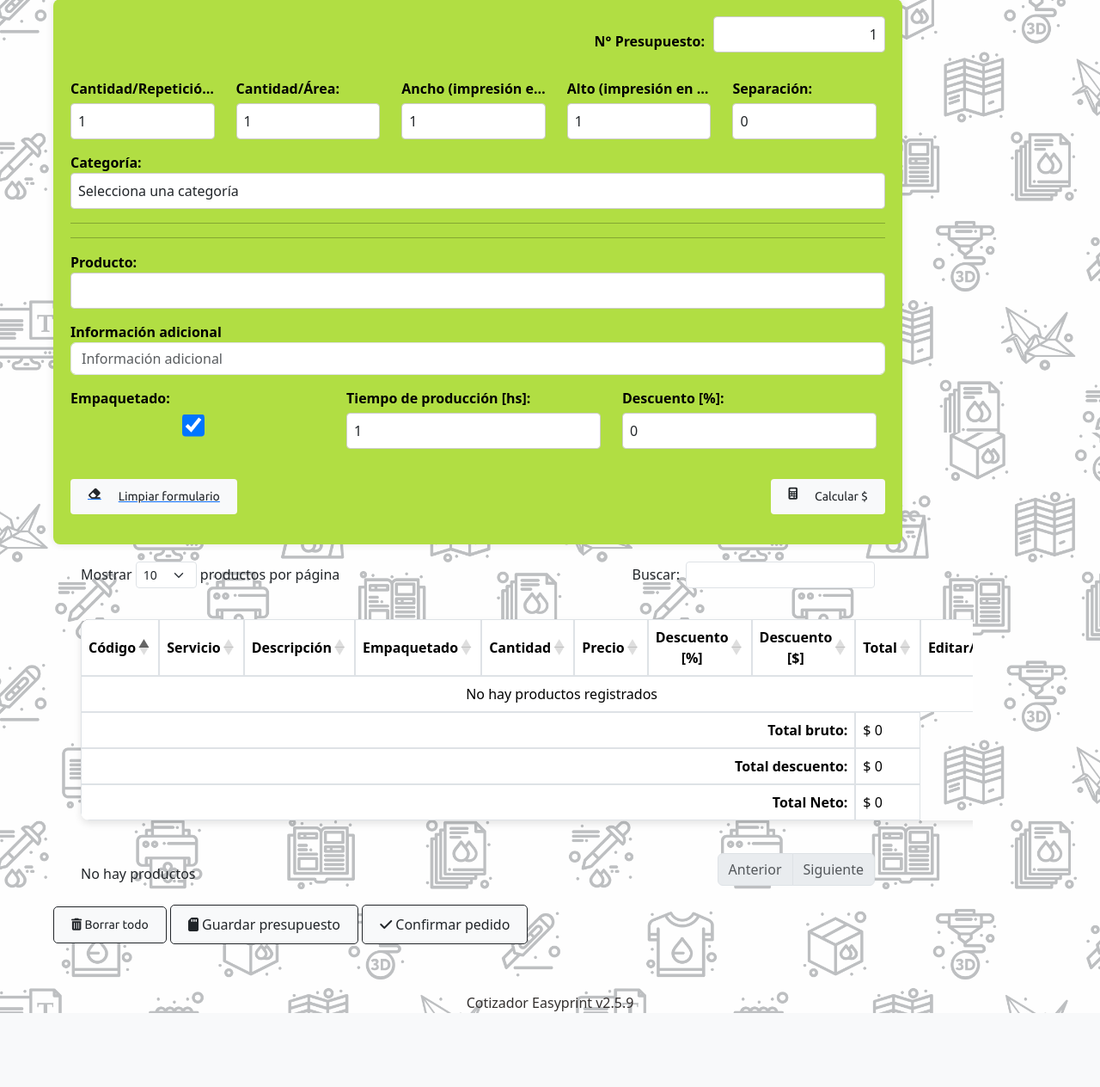
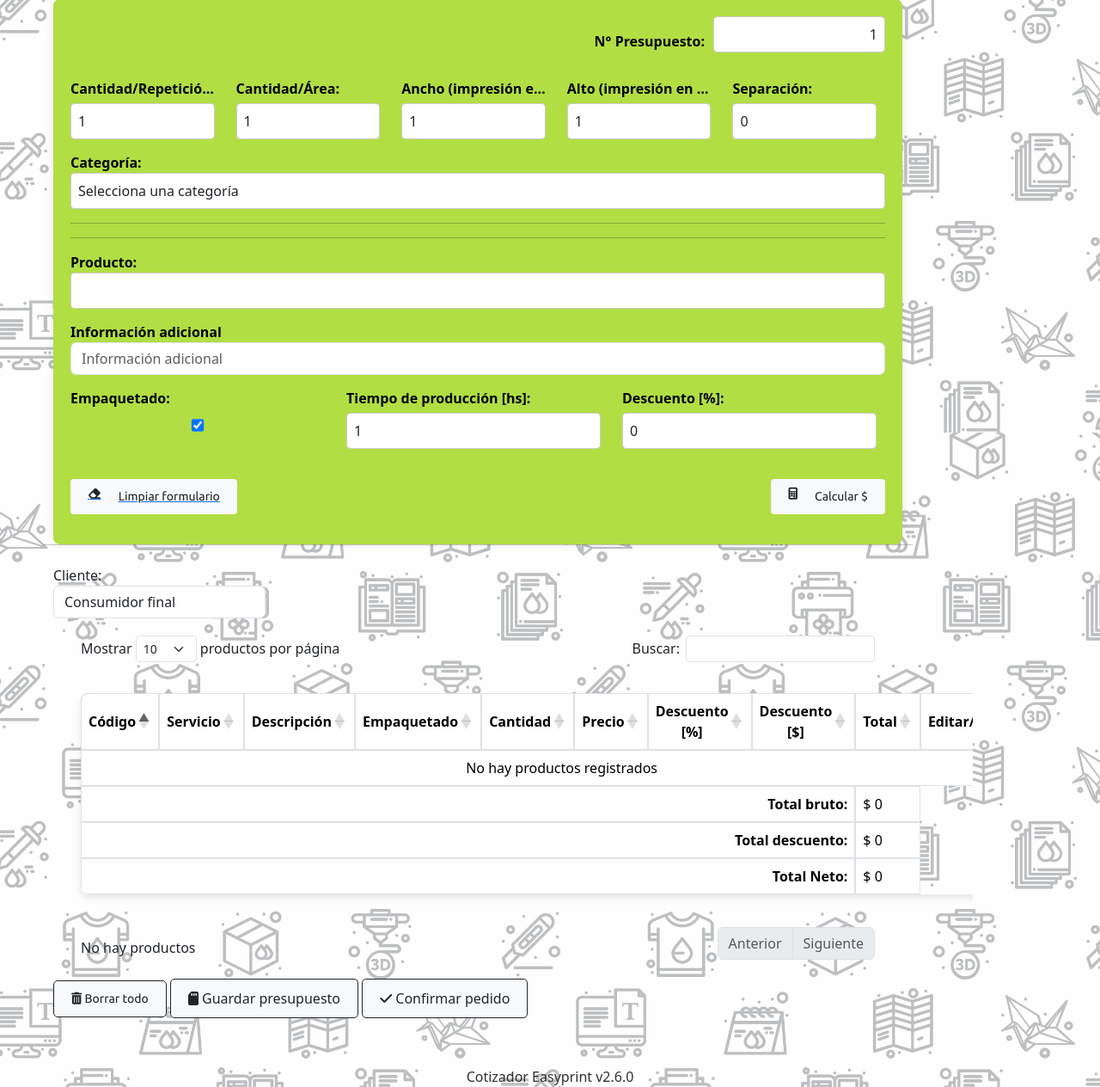
Before and after one commit to ralatigano/EasyPrint, a Django app: page /presupuestos/inicio/ in a window 1280 px wide. Shown: the part 366-1630 px from the top of the page at 86% size. Before the commit the page ends 1544 px from the top, so only its background shows below. Run offline with Django 5.2, Linux system fonts and the light colour scheme; the visitor is signed in with stand-in values (Sample User, id 1); data comes from the database, SQL or seed files in the repository; data that the repository does not hold is empty; some libraries are stand-ins or nearby versions.

Commit message:
Versión 2.6.0

```diff
--- a/core/static/core/css/Index.css
+++ b/core/static/core/css/Index.css
@@ -86,14 +86,16 @@
 
 /* Estilo especial para el checkbox */
 .agregados .form-group input[type="checkbox"] {
-    transform: scale(1.5); /* Aumenta el tamaño del checkbox */
+    transform: scale(1.1); /* Aumenta el tamaño del checkbox */
     margin-top: 8px; /* Alinea verticalmente con el label */
+    margin-right: 5px;
+    margin-left: 5px;
 }
 
 /* Ajustar el tamaño mínimo de los form-groups */
 .agregados .form-group.col-md-4 {
     flex: 1; /* Todos los elementos ocupan el mismo espacio */
-    min-width: 150px; /* Ajusta el tamaño mínimo para evitar que se achiquen demasiado */
+    /*min-width: 150px;  Ajusta el tamaño mínimo para evitar que se achiquen demasiado */
 }
 
 /* Ajuste adicional para evitar que los elementos se solapen */
@@ -163,12 +165,6 @@
 #nueva_cotizacion_form .form-group:last-child {
     display: flex;
     justify-content: space-between;
-}
-
-/* Checkbox empaquetado más grande */
-#nueva_cotizacion_form input[type="checkbox"] {
-    transform: scale(2);
-    margin-right: 10px;
 }
 
 /* Inputs de tiempo de producción y descuento iguales */
@@ -281,23 +277,6 @@ table th, table td {
     color: white;
 }
 
-
-
-/* #calcularCantPorHojaModal #cant_resultado,
-#calcularCantPorHojaModal #cant_hojas,
-#calcularCantPorHojaModal #area_ocupada{
-    font-weight: bold;
-    font-size: 1.5rem;
-} */
-
-/* #grafico_contenedor {
-    max-width: 100%;
-    height: auto;
-    display: block;
-    margin: 0 auto;
-    gap: 5px;
-} */
-
 .hidden {
     display: none;
 }
@@ -330,10 +309,6 @@ table th, table td {
     margin-bottom: 10px;
 }
 
-/* .btn-plus {
-    background-color: transparent;
-    border: none;
-    color: #000;
-    font-size: 1.2em;
-    cursor: pointer;
-} */
+.cliente-field{
+    max-width: 25%;
+}
--- a/core/static/core/js/Index.js
+++ b/core/static/core/js/Index.js
@@ -262,27 +262,27 @@ document.addEventListener("DOMContentLoaded", function () {
         let algoritmoActual = $('#btn-regenerar').data('algoritmo');
         generarGrafico(algoritmoActual);
     });
-    //Botón que permite regenerar el gráfico utilizando el algoritmo MaxRects o Guillotine
+    //Botón que permite regenerar el gráfico utilizando el algoritmo MaxRects o Skyline
     $('#btn-regenerar').click(function (event) {
         event.preventDefault();  // Evita cualquier comportamiento predeterminado
 
 
         let algoritmoActual = $(this).data('algoritmo');
-        let nuevoAlgoritmo = algoritmoActual === 'Guillotine' ? 'MaxRects' : 'Guillotine';
+        let nuevoAlgoritmo = algoritmoActual === 'Skyline' ? 'MaxRects' : 'Skyline';
 
 
-        let nuevoTooltip = algoritmoActual === 'Guillotine'
+        let nuevoTooltip = algoritmoActual === 'Skyline'
             ? "Volver a graficar priorizando el posterior corte de la hoja"
             : "Volver a graficar priorizando la cantidad de elementos que caben";
 
-        let nuevoIcono = nuevoAlgoritmo === 'Guillotine'
-            ? '<i class="fa-solid fa-cubes-stacked"></i>'
-            : '<i class="fa-solid fa-scissors"></i>';
+        // let nuevoIcono = nuevoAlgoritmo === 'Skyline'
+        //     ? '<i class="fa-solid fa-cubes-stacked"></i>'
+        //     : '<i class="fa-solid fa-scissors"></i>';
 
         // Actualiza el botón
         $(this).data('algoritmo', nuevoAlgoritmo); // Actualiza el algoritmo
         $(this).attr('title', nuevoTooltip).tooltip('show'); // Actualiza el tooltip
-        $(this).find('i').replaceWith(nuevoIcono); // Cambia el ícono en el botón
+        //$(this).find('i').replaceWith(nuevoIcono); // Cambia el ícono en el botón
 
         // Confirmar que se está invocando generarGrafico
         generarGrafico(nuevoAlgoritmo); // Regenera el gráfico con el nuevo algoritmo
@@ -341,3 +341,64 @@ function obtenerRango(cantidadHojas) {
     }
     return '';
 }
+
+//Función que intercepta la llamada a guardar presupuesto para pasar el nombre del cliente al backend.
+function guardarPresupuesto() {
+  // Obtener el valor actual del input de cliente
+  var clientValue = document.getElementById('cliente').value;
+  console.log("Valor del input cliente:", clientValue);
+
+  // Construir la URL base para la petición
+  var baseUrl = "/presupuestos/guardarPresupuesto";
+
+  // Agregar el parámetro del cliente a la URL
+  var fullUrl = baseUrl + '?cliente=' + encodeURIComponent(clientValue);
+  console.log("URL construida:", fullUrl);
+
+  // Realizar la petición fetch (GET en este caso)
+  fetch(fullUrl)
+    .then(function(response) {
+      if (!response.ok) {
+        throw new Error("Error en la respuesta HTTP: " + response.status);
+      }
+      return response.text();  // O response.json(), según lo que retorne tu vista
+    })
+    .then(function(data) {
+      console.log("Respuesta del servidor:", data);
+      // Aquí podrías redireccionar, actualizar alguna parte de la interfaz, etc.
+      // Por ejemplo, redireccionar a la lista de presupuestos:
+      window.location.href = "/presupuestos";
+    })
+    .catch(function(error) {
+      console.error("Error en la petición:", error);
+    });
+}
+
+function completarPedido() {
+  // Obtener el valor actual del input de cliente
+  var clientValue = document.getElementById('cliente').value;
+
+  // Construir la URL base para la petición
+  var baseUrl = "/pedidos/completarPedido";
+
+  // Agregar el parámetro del cliente a la URL
+  var fullUrl = baseUrl + '?cliente=' + encodeURIComponent(clientValue);
+
+  // Realizar la petición fetch (GET en este caso)
+  fetch(fullUrl)
+    .then(function(response) {
+      if (!response.ok) {
+        throw new Error("Error en la respuesta HTTP: " + response.status);
+      }
+      return response.text();  // O response.json(), según lo que retorne tu vista
+    })
+    .then(function(data) {
+      console.log("Respuesta del servidor:", data);
+      // Aquí podrías redireccionar, actualizar alguna parte de la interfaz, etc.
+      // Por ejemplo, redireccionar a la lista de presupuestos:
+      window.location.href = "/pedidos/completarPedido";
+    })
+    .catch(function(error) {
+      console.error("Error en la petición:", error);
+    });
+}
--- a/core/templates/core/base.html
+++ b/core/templates/core/base.html
@@ -129,7 +129,7 @@
             {% block footer %}
               <!--Aquí va el pie del contenido de cada plantilla-->
             {% endblock %}
-            <div class="version"> Cotizador Easyprint v2.5.9 </div>
+            <div class="version"> Cotizador Easyprint v2.6.0 </div>
           </div>
         </footer>
       </div>
--- a/core/templates/pedidos/completar_pedido.html
+++ b/core/templates/pedidos/completar_pedido.html
@@ -22,7 +22,7 @@
                                 {% csrf_token %}
                                 <div class="form-group cliente">
                                     <label for="cliente" style="font-weight: bold; color:white">Cliente:</label>
-                                    <input type="text" id="cliente" name="cliente" class="form-control" placeholder="Cliente" value="{{cliente}}" readonly>
+                                    <input type="text" id="cliente" name="cliente" class="form-control" placeholder="Cliente" value="{{cliente}}">
                                 </div>
                                 <div class="form-group n_pedido">
                                     <label for="n_pedido" style="font-weight: bold; color:white">N° Pedido</label>
--- a/core/templates/presupuestos/inicio.html
+++ b/core/templates/presupuestos/inicio.html
@@ -84,7 +84,7 @@
                                     <button id="btnDescargarGrafico" class=" btn btn-grafico btn-dark"><i class="fa-solid fa-download" type="button"type="button"></i></button>
                                     <button id="btnBorrarGrafico" class="btn btn-grafico btn-dark"><i class="fa-solid fa-trash-can" type="button"></i></button>
                                     <button id="btn-regenerar" class="btn btn-grafico btn-dark" data-algoritmo="MaxRects" data-toggle="tooltip" title="">
-                                        <i class="fa-solid fa-scissors"></i>
+                                        <i class="fa-solid fa-arrows-rotate"></i>
                                     </button>
                                 </div>
                             </div>
@@ -141,9 +141,15 @@
                         </div>
                     </form>
                 </div>
-
+                <br>
+                <hr>
+                <br>
                 <div class="container">
                     <div class="col-sm-12 col-md-12 col-lg-12 col-xl-12">
+                        <div class="cliente-field">
+                            <label for="cliente">Cliente:</label>
+                            <input type="text" id="cliente" name="cliente" class="form-control" value="{{ cliente|default:'Consumidor final' }}" placeholder="Nombre del cliente">
+                        </div>
                         <table id="NuevoPresupuesto" class="table table-hover">
                             <thead>
                                 <tr>
@@ -208,8 +214,10 @@
                         {% else %}
                             <a href="/presupuestos/borrarTodo" class="btn btn-outline-dark btn-dark btn-fuente" data-bs-toggle="tooltip" data-bs-placement="top" title="Borra TODOS los productos de la cotización actual."><i class="fa-solid fa-trash-can"></i> Borrar todo </a>
                         {% endif %}
-                        <a href="/presupuestos/guardarPresupuesto" class="btn btn-outline-dark btn-dark" data-bs-toggle="tooltip" data-bs-placement="top" title="Guarda el presupuesto para poder descargarlo o editarlo después."><i class="fa-solid fa-sd-card"></i> Guardar presupuesto </a>
-                        <a href="/pedidos/completarPedido" class="btn btn-outline-dark btn-dark" data-bs-toggle="tooltip" data-bs-placement="top" title="Este botón guarda el presupuesto y muestra un formulario para completar el pedido en el caso de que el cliente ya esté seguro de lo que quiere."><i class="fa-solid fa-check"></i> Confirmar pedido </a>
+                        <a id="guardarPresupuestoLink" href="#" onclick="guardarPresupuesto()" class="btn btn-outline-dark btn-dark" data-bs-toggle="tooltip" data-bs-placement="top" title="Guarda el presupuesto para poder descargarlo o editarlo después.">
+                            <i class="fa-solid fa-sd-card"></i> Guardar presupuesto
+                        </a>
+                        <a id="completarPedidoLink" href="#" onclick="completarPedido()" class="btn btn-outline-dark btn-dark" data-bs-toggle="tooltip" data-bs-placement="top" title="Este botón guarda el presupuesto y muestra un formulario para completar el pedido en el caso de que el cliente ya esté seguro de lo que quiere."><i class="fa-solid fa-check"></i> Confirmar pedido </a>
                     </div>
                 </div>
             </div>
--- a/core/templates/productos/productos.html
+++ b/core/templates/productos/productos.html
@@ -61,6 +61,9 @@
                 <div class="col-sm-12 col-md-12 col-lg-12 col-xl-12">
 
                     <table id="Productos" class="table table-hover">
+                        <!-- <label for="categoriaFilter">Filtrar por categoría:</label>
+                        <select id="categoriaFilter">
+                        </select> -->
                         <thead>
                             <tr>
                                 <th class="centered">Código</th>
--- a/presupuestos/urls.py
+++ b/presupuestos/urls.py
@@ -6,6 +6,7 @@ from .views import (
     borrar_imagen_generada, productos_por_categoria, calculo_rapido, delete_calc_presupuesto,
     destroy_calc_presupuesto, edit_producto_cotizado, guardar_presupuesto, editar_presupuesto,
     generar_presupuesto_pdf,
+    obtener_cliente, cambiar_cliente,
 )
 
 
@@ -37,5 +38,6 @@ urlpatterns = [
     path('verPresupuesto/<int:np>', editar_presupuesto, name='verPresupuesto'),
     path('descargarPresupuesto/<int:np>',
          generar_presupuesto_pdf, name='descargarPresupuestoPDF'),
-
+    path('obtenerCliente/', obtener_cliente, name='obtenerCliente'),
+    path('cambiarCliente/', cambiar_cliente, name='cambiarCliente'),
 ] + static(settings.MEDIA_URL, document_root=settings.MEDIA_ROOT)
--- a/presupuestos/views.py
+++ b/presupuestos/views.py
@@ -1,5 +1,6 @@
 from django.shortcuts import render, redirect, get_object_or_404
 from django.contrib.auth.decorators import login_required
+from django.views.decorators.http import require_POST
 from django.views.decorators.csrf import csrf_exempt
 from . models import Presupuesto
 from django.contrib.auth.models import User
@@ -9,13 +10,12 @@ from core.functions import *
 from .prueba import calcular_cant_etiquetas_por_superficie
 from productos.models import Producto, Categoria
 from clientes.models import Cliente
-from django.http import JsonResponse
+from django.http import HttpResponse, JsonResponse, Http404
 from django.conf import settings
 import json
 import os
 from urllib.parse import unquote
 from django.contrib.sessions.models import Session
-from django.http import HttpResponse
 from django.template.loader import render_to_string
 from weasyprint import HTML
 from datetime import date
@@ -395,10 +395,22 @@ def guardar_presupuesto(request):
         pre_n.save()
 
     else:
-        # Creo el presupuesto con "Consumidor final" por defecto
+        # Procesamos el campo "cliente" enviado en el POST (se espera que sea un nombre)
+        client_input = request.GET.get('cliente', '').strip()
+        if client_input:
+            # Se busca en la DB por nombre (sin distinguir mayúsculas/minúsculas)
+            client_obj = Cliente.objects.filter(
+                nombre__iexact=client_input).first()
+            if not client_obj:
+                # Si no se encuentra, se crea una nueva instancia de Cliente
+                client_obj = Cliente.objects.create(nombre=client_input)
+        else:
+            # Si el campo está vacío, se asigna el cliente "Consumidor final"
+            client_obj = consumidor_final
+
         pre = Presupuesto.objects.create(
             numero=n_presupuesto,
-            cliente=consumidor_final
+            cliente=client_obj
         )
         Prods = Producto.objects.filter(presupuesto=None, resultado__gt=0)
         for p in Prods:
@@ -447,7 +459,7 @@ def editar_presupuesto(request, np):
         'usuario': usuario_nombre,
         'img': img,
         'autorizado': autorizado,
-        'cli': cli,
+        'cliente': cli,
         'np': np,
         'Cat': Cat,
         'Prods': Prods,
@@ -503,3 +515,40 @@ def generar_presupuesto_pdf(request, np):
     response['Content-Disposition'] = f'attachment; filename="Presupuesto_{np}.pdf"'
 
     return response
+
+
+@require_POST
+def cambiar_cliente(request):
+    presupuesto_numero = request.POST.get('numero')
+    nuevo_cliente_input = request.POST.get('cliente', '').strip()
+
+    # Obtenemos el presupuesto; en caso de no existir retorna 404
+    presupuesto = get_object_or_404(Presupuesto, numero=presupuesto_numero)
+
+    # Obtenemos la instancia predeterminada
+    consumidor_final = Cliente.objects.get(nombre="Consumidor final")
+
+    if nuevo_cliente_input:
+        # Buscamos por nombre sin distinguir mayúsculas/minúsculas
+        client_obj = Cliente.objects.filter(
+            nombre__iexact=nuevo_cliente_input).first()
+        if not client_obj:
+            # Si no existe, se crea uno nuevo
+            client_obj = Cliente.objects.create(nombre=nuevo_cliente_input)
+    else:
+        client_obj = consumidor_final
+
+    presupuesto.cliente = client_obj
+    presupuesto.save()
+
+    return JsonResponse({'success': True, 'nuevo_cliente': client_obj.nombre})
+
+
+def obtener_cliente(request):
+    presupuesto_numero = request.GET.get('numero')
+    try:
+        presupuesto = Presupuesto.objects.get(numero=presupuesto_numero)
+        cliente_name = presupuesto.cliente.nombre if presupuesto.cliente else ""
+        return JsonResponse({'cliente': cliente_name})
+    except Presupuesto.DoesNotExist:
+        raise Http404("Presupuesto no encontrado")
--- a/productos/urls.py
+++ b/productos/urls.py
@@ -1,7 +1,7 @@
 from django.urls import path
 from .views import (
     productos, cargar_productos, borrar_producto, guardar_producto, info_editar_producto, obtener_producto, exportar_productos, borrar_todos_productos,
-    categorias, guardar_categoria, borrar_categoria, obtener_categoria,
+    categorias, guardar_categoria, borrar_categoria, obtener_categoria, listar_categorias,
 )
 
 urlpatterns = [
@@ -25,6 +25,7 @@ urlpatterns = [
     path('categorias/', categorias, name='categorias'),
     path('obtenerCategoria/<int:categoria_id>/',
          obtener_categoria, name='obtener_categoria'),
+    path('listarCategorias/', listar_categorias, name='listar_categorias'),
     path('guardarCategoria/', guardar_categoria, name='guardar_categoria'),
     path('borrarCategoria/<int:categoria_id>',
          borrar_categoria, name='borrar_categoria'),
--- a/productos/views.py
+++ b/productos/views.py
@@ -293,3 +293,8 @@ def borrar_categoria(request, categoria_id):
         messages.error(
             request, f'No se ha podido borrar la categoria. Error({e})')
     return redirect('/productos/categorias', messages)
+
+
+def listar_categorias(request):
+    categorias = list(Categoria.objects.values_list('nombre', flat=True))
+    return JsonResponse({'categorias': categorias})
```
Also changed, not shown: core/static/presupuestos/js/Presupuestos.js (+65 -0 lines), core/static/productos/js/Products.js (+32 -6 lines), core/templates/presupuestos/descargar_presupuesto.html (+6 -6 lines), core/templates/presupuestos/presupuestos.html (+28 -1 lines), pedidos/views.py (+20 -8 lines), presupuestos/prueba.py (+9 -7 lines), Changelog.txt.
